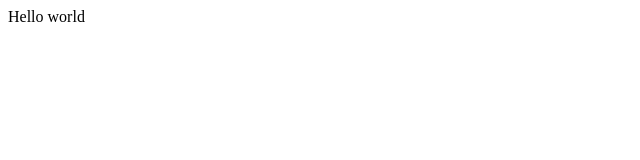
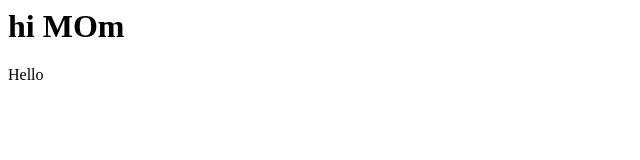
Before and after one commit to DrisMaski/demo-repo, a plain HTML site: page index.html in a window 1280 px wide. Shown: the whole page, without its empty margins (0-640 px from the left). Drawn offline with Linux system fonts and the light colour scheme.

Commit message:
h1 created

```diff
--- a/index.html
+++ b/index.html
@@ -1 +1,2 @@
-<div>Hello world</div>
+<h1>hi MOm</h1>
+<div>Hello</div>
```
